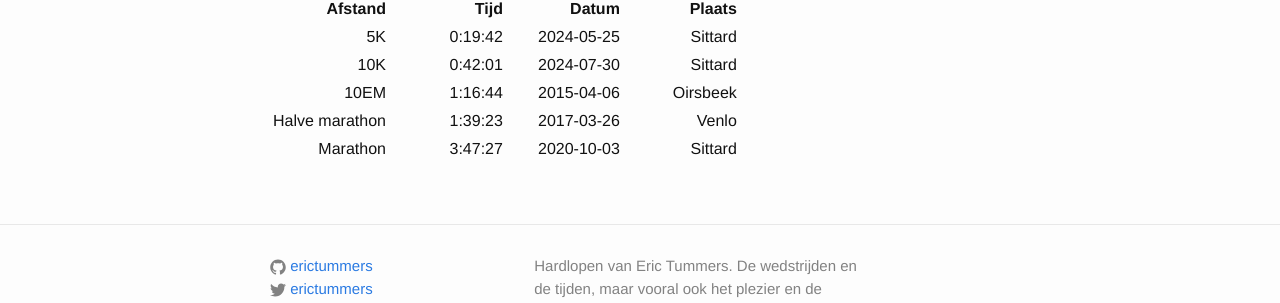
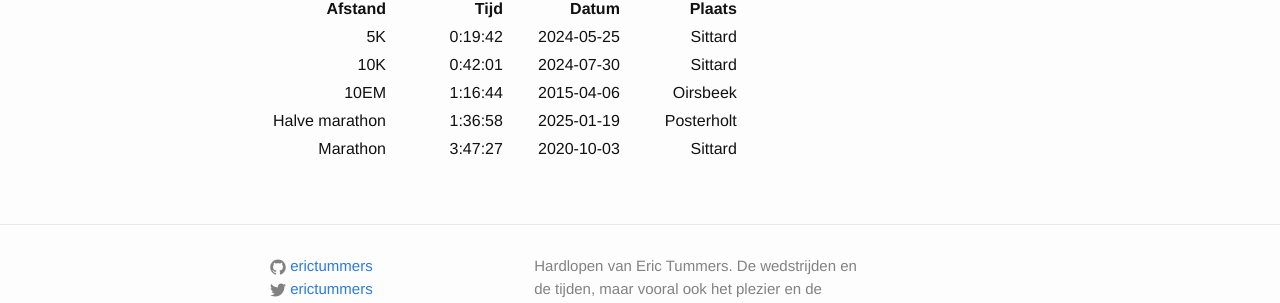
Before and after one commit to erictummers/hardlopen, a Jekyll site: the page built from record.md, in a window 1280 px wide. Shown: the part 336-639 px from the top of the page. Built offline with Jekyll 4.4.1, drawn with Linux system fonts in a browser that asks for light colours.

```diff
--- a/record.md
+++ b/record.md
@@ -35,9 +35,9 @@ permalink: /record/
 		</tr>
 		<tr>
 			<td>Halve marathon</td>
-			<td>1:39:23</td>
-			<td>2017-03-26</td>
-			<td>Venlo</td>
+			<td>1:36:58</td>
+			<td>2025-01-19</td>
+			<td>Posterholt</td>
 		</tr>
 		<tr>
 			<td>Marathon</td>
```
Also changed, not shown: _posts/2025-01-19-annendaalloop.md (added, +16 -0 lines).
